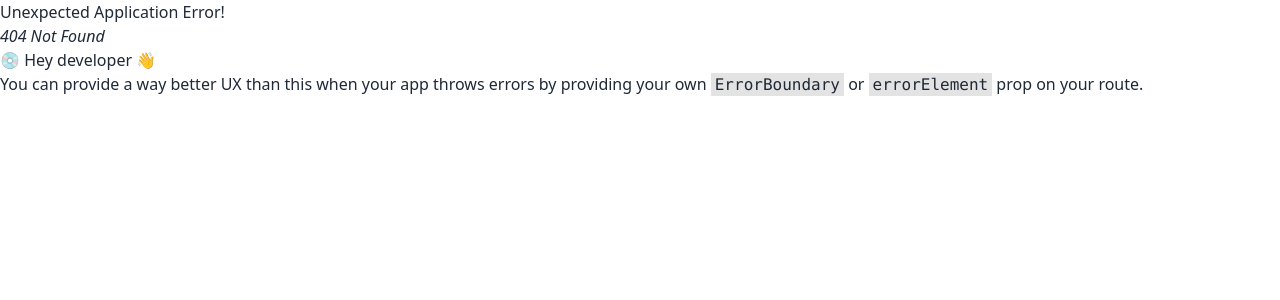
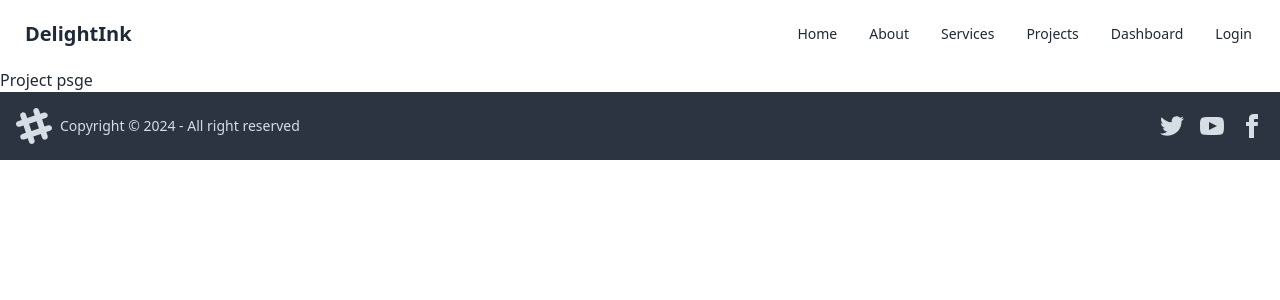
Before and after one commit to nahidsultan19/react-practice-project, a React (Vite) app: page /projects in a window 1280 px wide. Before the commit this address had no page. Shown: the top 300 px of the page. Built offline with nearby package versions, Linux system fonts and the light colour scheme.

Commit message:
added projects page.

```diff
--- a/src/components/Home/Navbar.jsx
+++ b/src/components/Home/Navbar.jsx
@@ -24,6 +24,7 @@ const Navbar = () => {
               <li><Link to='/'>Home</Link></li>
               <li><Link to='/about'>About</Link></li>
               <li><Link to='/services'>Services</Link></li>
+              <li><Link to='/projects'>Projects</Link></li>
               <li><Link to='/dashboard'>Dashboard</Link></li>
               <li>{user?<button onClick={handleSignOut}>Logout</button>:(<Link to='/Login'>Login</Link>)}</li>
             </ul>
--- /dev/null
+++ b/src/pages/Project.jsx
@@ -0,0 +1,10 @@
+
+const Project = () => {
+    return (
+        <div>
+            <h2>Project psge</h2>
+        </div>
+    );
+};
+
+export default Project;
--- a/src/routes/routes.jsx
+++ b/src/routes/routes.jsx
@@ -7,6 +7,7 @@ import DashboardLayout from "../layout/DashboardLayout";
 import Dashboard from "../components/Dashboard/Dashboard";
 import Register from "../authentication/Register";
 import Services from "../pages/Services";
+import Project from "../pages/Project";
 
 export const router = createBrowserRouter([
     {
@@ -25,6 +26,10 @@ export const router = createBrowserRouter([
             {
                 path: '/services',
                 element:<Services/>
+            },
+            {
+                path: '/projects',
+                element:<Project/>
             },
             {
                 path: '/register',
```
